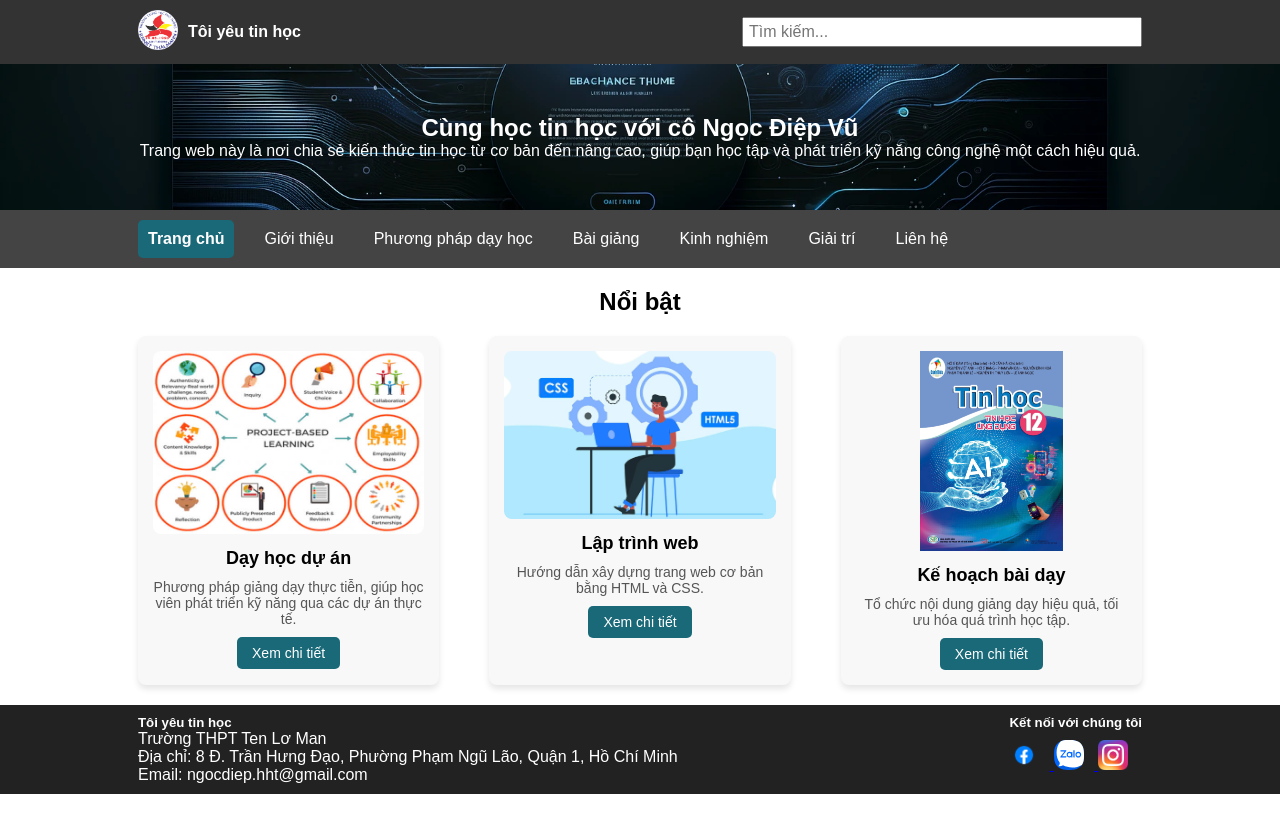
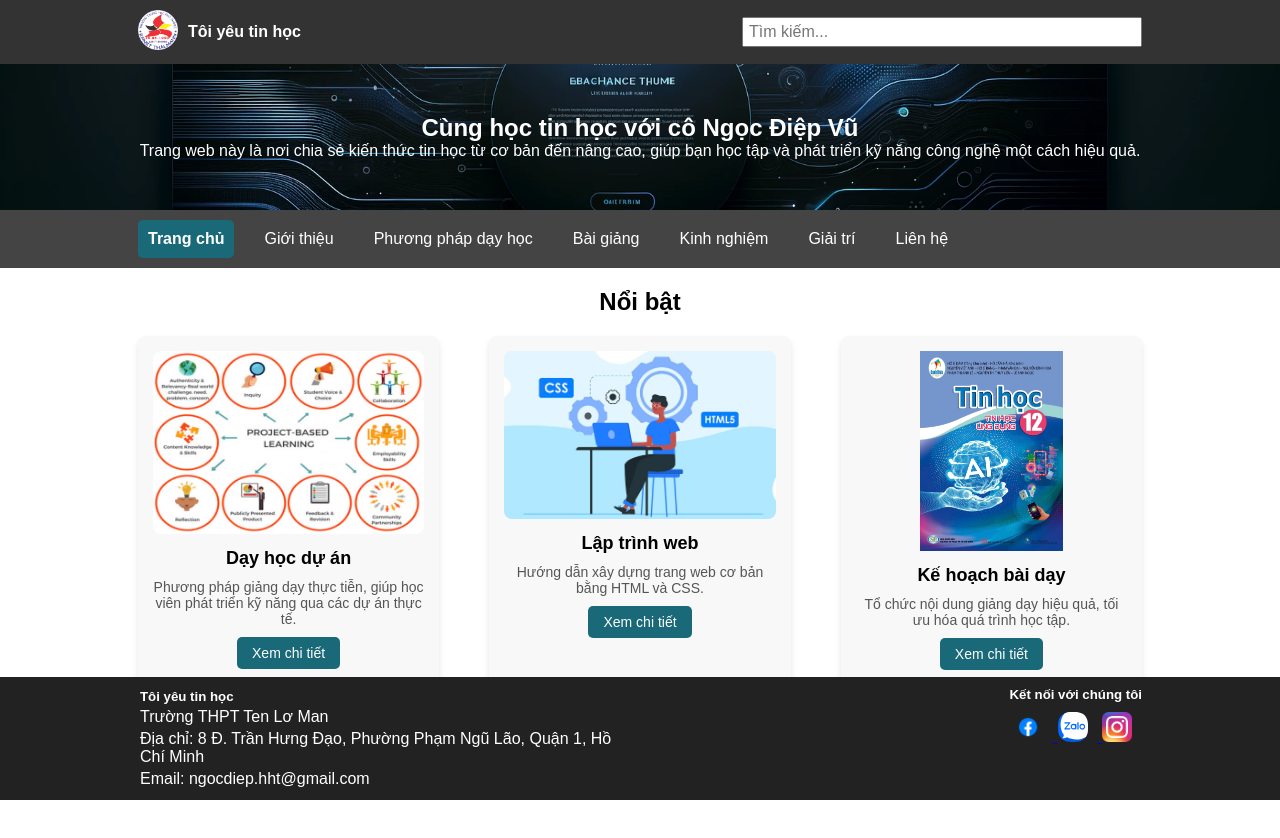
Before and after one commit to diepvu162/personal-web, a plain HTML site: page index.html in a window 1280 px wide. Before the commit the page ends 800 px from the top, so only its background shows below. Drawn offline with Linux system fonts and the light colour scheme.

Commit message:
Add files via upload

```diff
--- a/index.html
+++ b/index.html
@@ -79,13 +79,13 @@
     </main>
 
     <footer class="footer">
-        <div class="left">
-            <h5>Tôi yêu tin học</h5>
-            <p class="mb-1">Trường THPT Ten Lơ Man</p>
-            <p class="mb-1">Địa chỉ: 8 Đ. Trần Hưng Đạo, Phường Phạm Ngũ Lão, Quận 1, Hồ Chí Minh</p>
-            <p>Email: ngocdiep.hht@gmail.com</p>
+        <div style="width: 50%; text-align: left;">
+            <h5 style="padding: 2px; text-indent: 0px;">Tôi yêu tin học</h5>
+            <p style="padding: 2px; text-indent: 0px;">Trường THPT Ten Lơ Man</p>
+            <p style="padding: 2px; text-indent: 0px;">Địa chỉ: 8 Đ. Trần Hưng Đạo, Phường Phạm Ngũ Lão, Quận 1, Hồ Chí Minh</p>
+            <p style="padding: 2px; text-indent: 0px;">Email: ngocdiep.hht@gmail.com</p>
         </div>
-        <div class="right">
+        <div style="width: 50%; text-align: right;">
             <h5 style="margin-bottom: 10px;">Kết nối với chúng tôi</h5>
             <a href="#" class="text-white me-3">
                 <img src="images/facebook.png" alt="facebook">
--- a/styles.css
+++ b/styles.css
@@ -71,7 +71,7 @@ body {
 }
 .content {
     margin: 0 auto;
-    padding: 20px calc(10% + 10px);
+    padding: 20px calc(10% + 10px) 200px calc(10% + 10px);
     min-height: 300px;
 }
 .content .center {
@@ -126,13 +126,28 @@ body {
     background: #0056b3;
 }
 
-.footer {
+/* .footer {
     display: flex;
     justify-content: space-between;
     background: #222;
     color: white;
     padding: 10px calc(10% + 10px);
+} */
+
+.footer {
+    position: fixed;
+    bottom: 0;
+    left: 0;
+    width: 100%;
+    background: #222;
+    color: white;
+    text-align: center;
+    padding: 10px;
+    display: flex;
+    justify-content: space-between;
+    padding: 10px calc(10% + 10px);
 }
+
 
 .btn {
     display: inline-block;
```
Also changed, not shown: about.html (+6 -6 lines), contact.html (+6 -6 lines), project-based-learning.html (+6 -6 lines).
